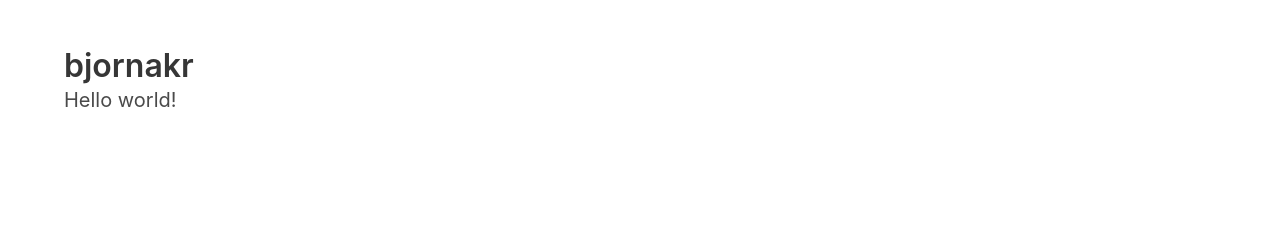
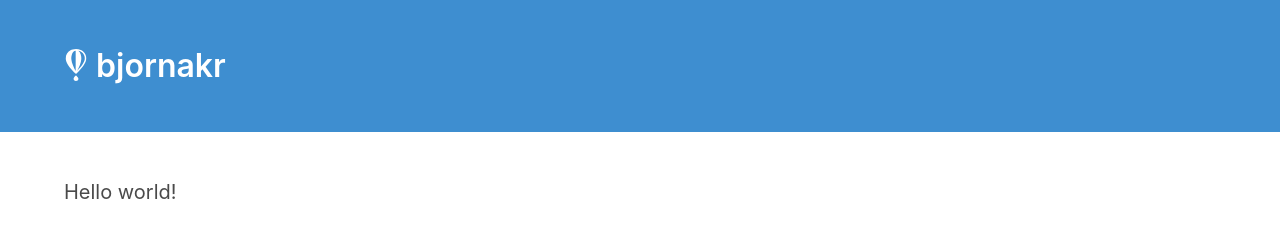
Before and after one commit to bjornakr/bjornakr.github.io, a plain HTML site: page index.html in a window 1280 px wide. Drawn offline with nearby package versions, Linux system fonts and the light colour scheme.

Commit message:
Improved design.

```diff
--- a/index.html
+++ b/index.html
@@ -8,11 +8,17 @@
 	<script defer src="https://use.fontawesome.com/releases/v5.0.6/js/all.js"></script>
 </head>
 <body>
+	<section class="hero is-info">
+		<div class="hero-body">
+			<div class="container">
+				<h1 class="title">
+					<i class="fab fa-fly"></i> bjornakr
+				</h1>
+			</div>
+		</div>
+	</section>
 	<section class="section">
 		<div class="container">
-      <h1 class="title">
-        bjornakr
-      </h1>
 			<p class="subtitle">
 				Hello world!
 			</p>
```
Lines whose indentation alone changed are shown as unchanged.
